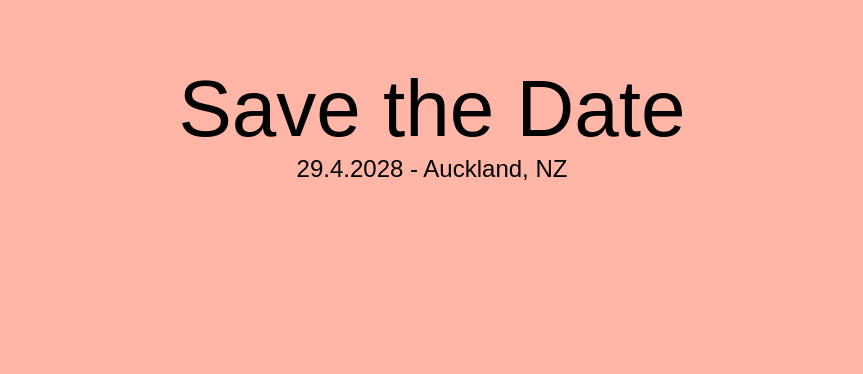
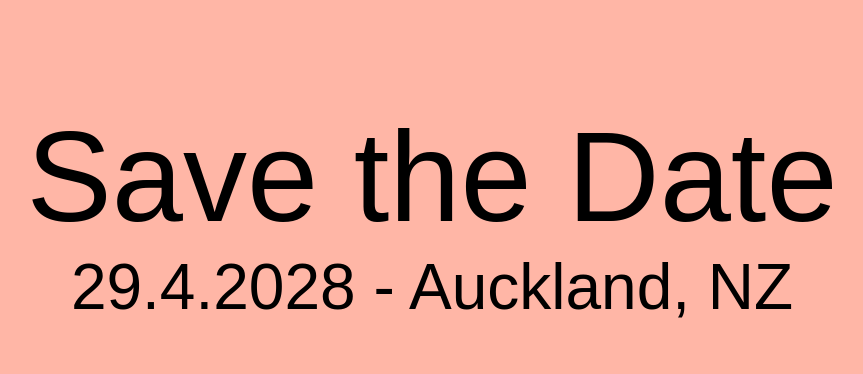
Before and after one commit to dan-wong/wedding-website, a plain HTML site: page index.html in a window 1280 px wide. Shown: the part 563-937 px from the top of the page, without its empty margins (208-1071 px from the left). Before the commit the page ends 800 px from the top, so only its background shows below. Drawn offline with Linux system fonts and the light colour scheme; a web font is replaced by a local one.

Commit message:
Font bigger

```diff
--- a/index.html
+++ b/index.html
@@ -11,11 +11,12 @@
             }
 
             h1 {
-                font-size: 5em;
+                font-size: 8em;
                 margin-bottom: 0px;
             }
 
             h2 {
+                font-size: 4em;
                 margin-top: 0px;
             }
 
```
